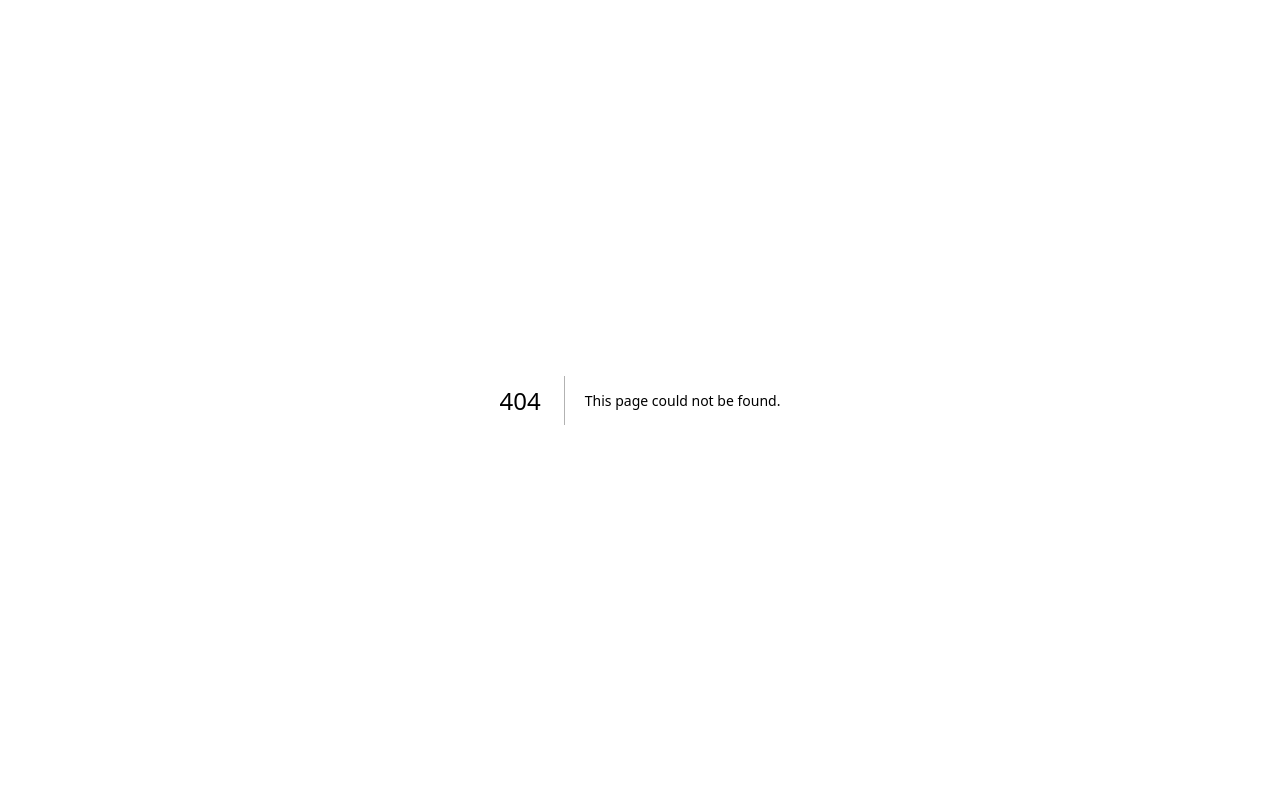
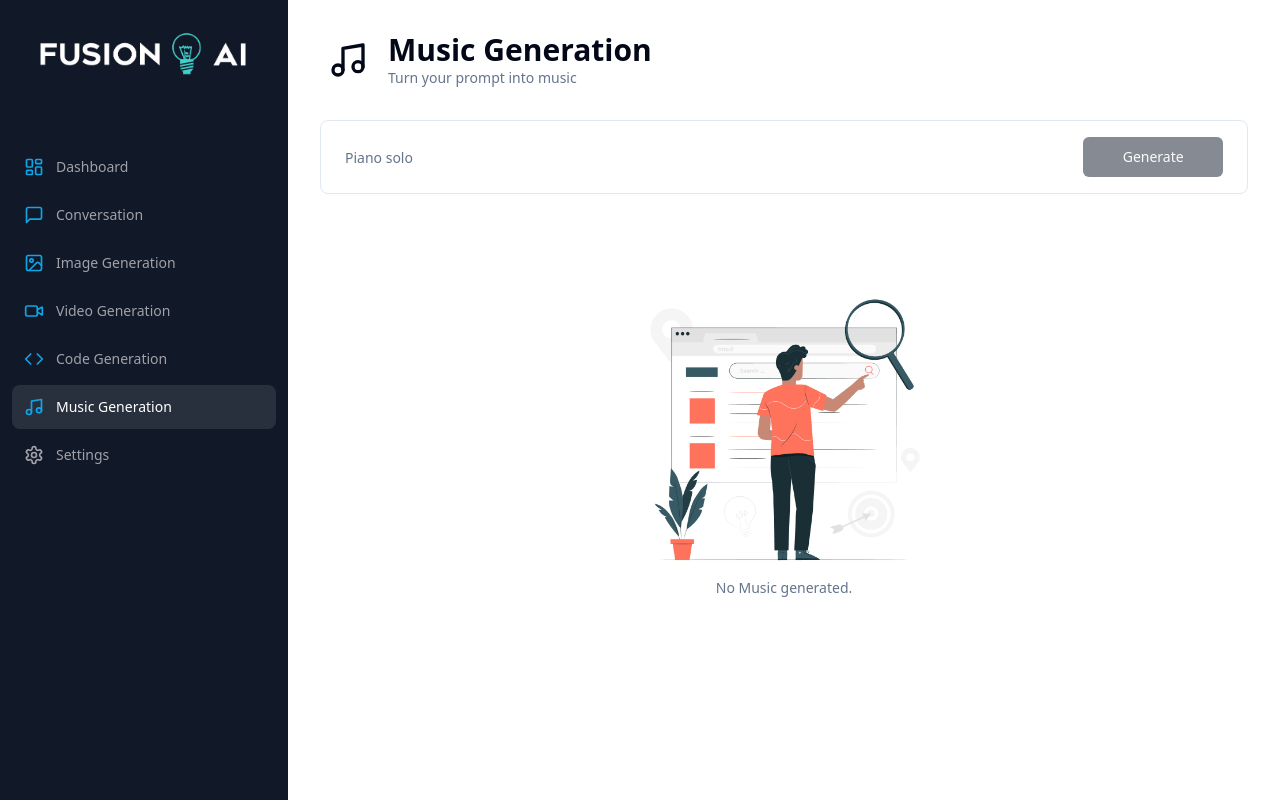
Before and after one commit to PrathamPrajapati7/Fusion-AI, a Next.js app: page /music in a window 1280 px wide. Before the commit this address had no page. Built offline with nearby package versions, Linux system fonts and the light colour scheme; no server answers.

Commit message:
till music error

```diff
--- a/package.json
+++ b/package.json
@@ -27,6 +27,7 @@
     "react-dom": "^18",
     "react-hook-form": "^7.52.2",
     "react-markdown": "^9.0.1",
+    "replicate": "^0.32.1",
     "sonner": "^1.5.0",
     "tailwind-merge": "^2.4.0",
     "tailwindcss-animate": "^1.0.7",
--- /dev/null
+++ b/src/app/(dashboard)/(routes)/music/constants.ts
@@ -0,0 +1,7 @@
+import * as z from "zod";
+
+export const formSchema = z.object({
+    prompt: z.string().min(1,{
+        message:" Music Prompt is required",
+    }),
+});
--- /dev/null
+++ b/src/app/(dashboard)/(routes)/music/page.tsx
@@ -0,0 +1,147 @@
+"use client";
+
+import { Empty } from "@/components/empty";
+import { Heading } from "@/components/heading";
+import { Loader } from "@/components/loader";
+import { Button } from "@/components/ui/button";
+import { Form, FormControl, FormField, FormItem } from "@/components/ui/form";
+import { Input } from "@/components/ui/input";
+import { useUser } from "@clerk/nextjs";
+import { zodResolver } from "@hookform/resolvers/zod";
+import axios from "axios";
+import { Music } from "lucide-react";
+import { useRouter } from "next/navigation";
+import { useEffect, useRef, useState } from "react";
+import { useForm } from "react-hook-form";
+import { toast } from "sonner"; // Assuming you have installed and set up sonner
+import * as z from "zod";
+import { formSchema } from "./constants";
+
+interface ChatCompletionRequestMessage {
+  role: "user" | "assistant" | "system";
+  content: string;
+}
+
+const MusicPage = () => {
+  const router = useRouter();
+  const { user, isSignedIn } = useUser();
+  const [music, setMusic] = useState<string>();
+  const bottomRef = useRef<HTMLDivElement>(null);
+
+  const form = useForm<z.infer<typeof formSchema>>({
+    resolver: zodResolver(formSchema),
+    defaultValues: {
+      prompt: "",
+    },
+  });
+
+  const isLoading = form.formState.isSubmitting;
+
+  useEffect(() => {
+    if (bottomRef.current) {
+      bottomRef.current.scrollIntoView({ behavior: "smooth" });
+    }
+  }, [music]);
+
+  const onSubmit = async (values: z.infer<typeof formSchema>) => {
+    if (!isSignedIn) {
+      toast.error("You need to be signed in to generate music.");
+      return;
+    }
+
+    try {
+      setMusic(undefined);
+
+      // Make sure the request to the API includes the necessary headers
+      const response = await axios.post("/api/music", values);
+
+      console.log("API Response:", response.data);
+
+      const botMessageContent = response.data.content;
+
+      if (!botMessageContent) {
+        console.error("No valid response from the AI:", response.data);
+        form.setError("prompt", {
+          message: "The AI did not return a response. Please try again.",
+        });
+        return;
+      }
+
+      setMusic(response.data.audio);
+      form.reset();
+    } catch (error: any) {
+      console.error("Error during submission:", error);
+      toast.error("Something went wrong. Please try again.");
+    } finally {
+      router.refresh();
+    }
+  };
+
+  return (
+    <div>
+      <Heading
+        title="Music Generation"
+        description="Turn your prompt into music"
+        Icon={Music}
+        iconColor="text-embrald-500"
+        bgColor="bg-embrald-500/10"
+      />
+      <div className="px-4 lg:px-8">
+        <Form {...form}>
+          <form
+            onSubmit={form.handleSubmit(onSubmit)}
+            className="
+              rounded-lg
+              border
+              w-full
+              p-4
+              px-3
+              md:px-6
+              focus-within:shadow-sm
+              grid
+              grid-cols-12
+              gap-2
+            "
+          >
+            <FormField
+              name="prompt"
+              render={({ field }) => (
+                <FormItem className="col-span-12 lg:col-span-10">
+                  <FormControl className="m-0 p-0">
+                    <Input
+                      className="border-0 outline-none focus-visible:ring-0 focus-visible:ring-transparent"
+                      disabled={isLoading}
+                      placeholder="Piano solo"
+                      {...field}
+                    />
+                  </FormControl>
+                </FormItem>
+              )}
+            />
+            <Button
+              className="col-span-12 lg:col-span-2 w-full"
+              disabled={isLoading || !isSignedIn}
+            >
+              Generate
+            </Button>
+          </form>
+        </Form>
+      </div>
+      <div className="space-y-4 mt-4">
+        {isLoading && (
+          <div className="p-8 rounded-lg w-full flex items-center justify-center bg-gray-200">
+            <Loader />
+          </div>
+        )}
+        {!music && !isLoading && <Empty label="No Music generated." />}
+        {music && (
+          <audio controls className="w-full mt-8">
+            <source src={music} />
+          </audio>
+        )}
+      </div>
+    </div>
+  );
+};
+
+export default MusicPage;
--- /dev/null
+++ b/src/app/api/music/route.ts
@@ -0,0 +1,33 @@
+import { auth } from "@clerk/nextjs/server";
+import { type NextRequest, NextResponse } from "next/server";
+import Replicate from "replicate";
+
+// Instantiate Replicate with API token
+const replicate = new Replicate({
+  auth: process.env.REPLICATE_API_TOKEN!,
+});
+
+export async function POST(req: NextRequest) {
+  try {
+    const { userId } = auth();
+    if (!userId) return new NextResponse("Unauthorized.", { status: 401 });
+
+    const body = await req.json();
+    const { prompt } = body;
+    if (!prompt) return new NextResponse("Prompt is required.", { status: 400 });
+
+    console.log("Prompt received:", prompt);
+
+    // Run the model with the specific version provided
+    const response = await replicate.run(
+      "riffusion/riffusion:8cf61ea6c56afd61d8f5b9ffd14d7c216c0a93844ce2d82ac1c9ecc9c7f24e05",  // Using the specific version of the model
+      { input: { prompt_b: prompt } }  // Match the input parameter to the model's requirement
+    );
+
+    console.log("Replicate API response:", response);
+    return NextResponse.json(response, { status: 200 });
+  } catch (error: unknown) {
+    console.error("[MUSIC_ERROR]: ", error);
+    return new NextResponse("Internal server error.", { status: 500 });
+  }
+}
```
Also changed, not shown: 2 other files (tests, documents, lock files or other folders).
